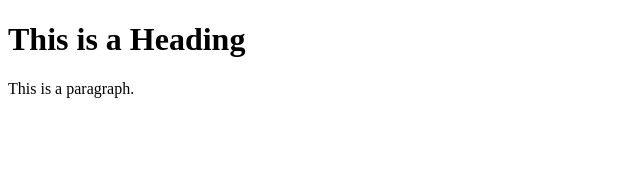
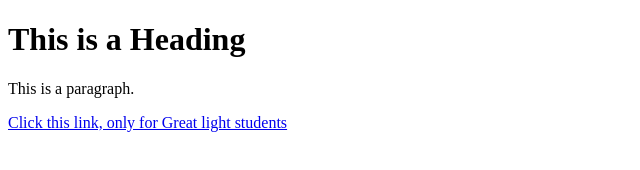
Before and after one commit to acehnery/supersimple-trollsite, a plain HTML site: page index.html in a window 1280 px wide. Shown: the whole page, without its empty margins (0-640 px from the left). Drawn offline with Linux system fonts and the light colour scheme.

Commit message:
Add files via upload

```diff
--- a/index.html
+++ b/index.html
@@ -8,5 +8,7 @@
 <h1>This is a Heading</h1>
 <p>This is a paragraph.</p>
 
+<a href="https://youtu.be/dQw4w9WgXcQ">Click this link, only for Great light students</a>
+
 </body>
 </html>
```
